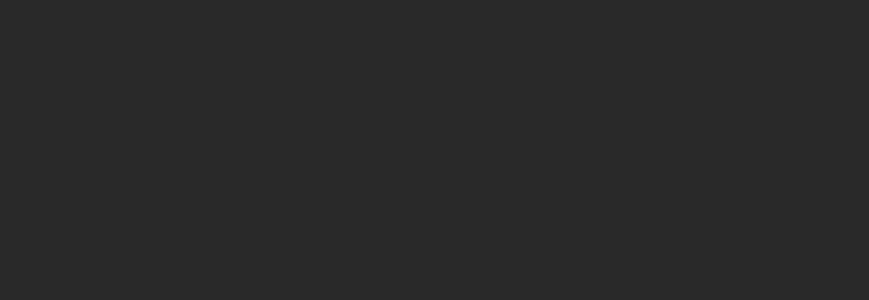
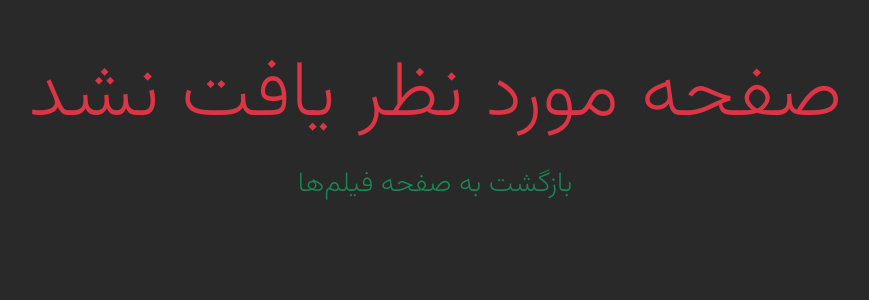
Before and after one commit to MohammadFarrahi/IEMDB-frontend, a React (Create React App) app: page / in a window 1280 px wide. Before the commit this address had no page. Shown: the top 300 px of the page, without its empty margins (205-1074 px from the left). Built offline with nearby package versions, Linux system fonts and the light colour scheme.

Commit message:
Add 404 page

```diff
--- a/src/components/Router.js
+++ b/src/components/Router.js
@@ -7,10 +7,12 @@ import Movie from "../pages/Movie";
 import Movies from "../pages/Movies";
 import Watchlist from "../pages/Watchlist";
 import ProtectedPages from "./ProtectedPages";
+import NotFound404 from "../pages/NotFound404";
 
 export default function Router() {
   return (
     <Routes>
+      <Route path='*' element={<NotFound404 />} />
       <Route path='/login' element={<Login />} />
       <Route path='/signup' element={<Signup />} />
       <Route element={<Layout />}>
--- /dev/null
+++ b/src/pages/NotFound404.js
@@ -0,0 +1,18 @@
+import { Link } from "react-router-dom";
+
+
+export default function NotFound404() {
+
+  return (
+    <div>
+      <div className="text-center text-danger display-1 mt-5">
+        صفحه مورد نظر یافت نشد
+      </div>
+      <div className="text-center mt-4">
+
+        <Link className='text-decoration-none text-success h3'to='/movies'>بازگشت به صفحه فیلم‌ها</Link>
+      </div>
+    </div>
+
+  )
+}
```
